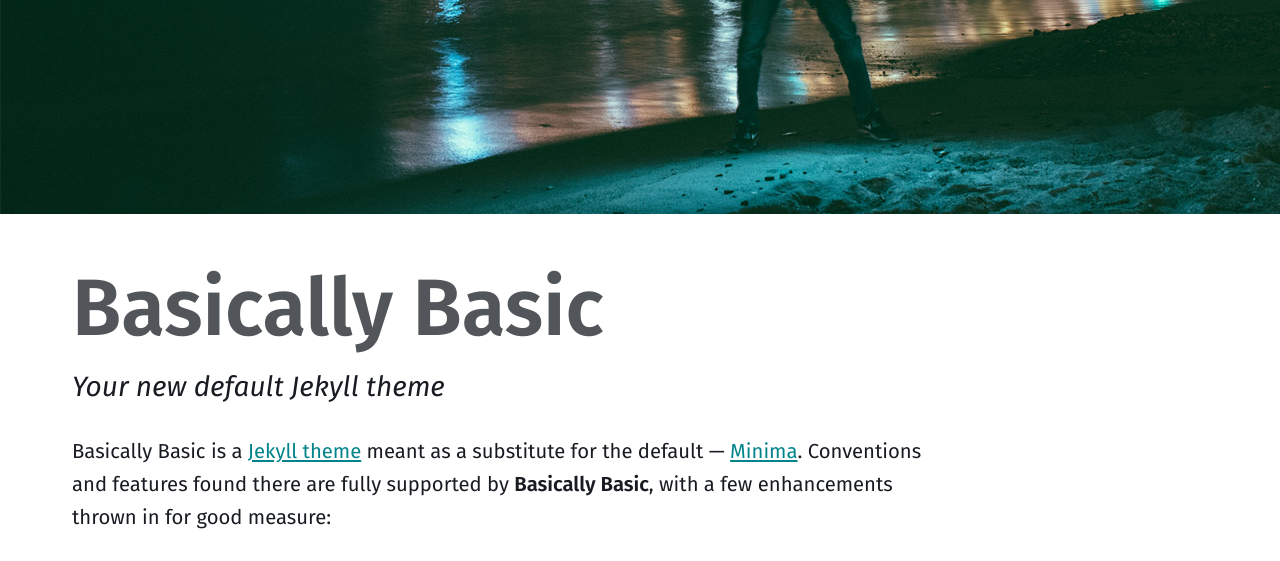
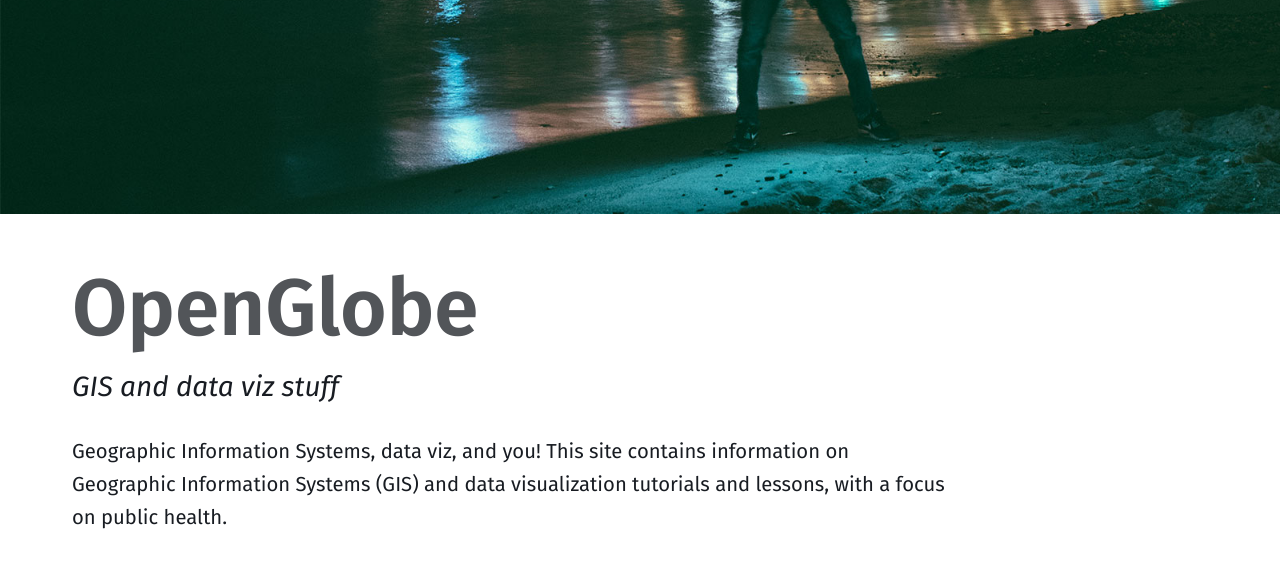
Before and after one commit to MAPSWorks/openglobe.github.io, a Jekyll site: the page built from index.html, in a window 1280 px wide and 1400 px high, scrolled down 479 px. Shown: the top 561 px of the window. Built offline with Jekyll 4.4.1, drawn with Linux system fonts in a browser that asks for light colours; the list of posts is cut into pages by our own code; some of the changed text lies outside the part shown; grey boxes are pictures that could not be loaded.

Commit message:
index updates

```diff
--- a/index.html
+++ b/index.html
@@ -1,22 +1,23 @@
 ---
 layout: home
 paginate: true
-alt_title: "Basically Basic"
-sub_title: "Your new default Jekyll theme"
+alt_title: "OpenGlobe"
+sub_title: "GIS and data viz stuff"
 image: /assets/images/amine-ounnas-180287.jpg
 introduction: |
-  Basically Basic is a [Jekyll theme](https://jekyllrb.com/docs/themes/) meant as a substitute for the default --- [Minima](https://github.com/jekyll/minima). Conventions and features found there are fully supported by **Basically Basic**, with a few enhancements thrown in for good measure:
+  Geographic Information Systems, data viz, and you!  This site contains information on Geographic Information Systems (GIS) and data visualization tutorials and lessons, with a focus on public health.
 
-  - Clean responsive design with six customizable skins
-  - Curriculum Vitæ/Resume layout powered by [JSON data](http://registry.jsonresume.org/)
-  - About page layout
-  - Disqus Comments and Google Analytics support
-  - SEO best practices via [Jekyll SEO Tag](https://github.com/jekyll/jekyll-seo-tag/)
+  <div class="sqs-block code-block sqs-block-code" data-block-type="23" id="block-yui_3_10_1_1_1400852221439_13171"><div class="sqs-block-content"><iframe width='100%' height='250px' frameBorder='0' src='http://a.tiles.mapbox.com/v3/cgoranson.iadfb7eb/attribution,zoompan,zoomwheel,share.html'></iframe></div></div>
+
+  - Data!
+  - Projects!
+  - Tutorials!
+  - Popcorn!
 actions:
   - label: "Get Started"
     icon: github
-    url: "https://github.com/mmistakes/jekyll-theme-basically-basic"
+    url: "https://github.com/openglobe/data"
   - label: "Download"
     icon: download
-    url: "https://github.com/mmistakes/jekyll-theme-basically-basic/archive/master.zip"
+    url: "https://github.com/openglobe/data/data.zip"
 ---
```
Also changed, not shown: 1 other file.
